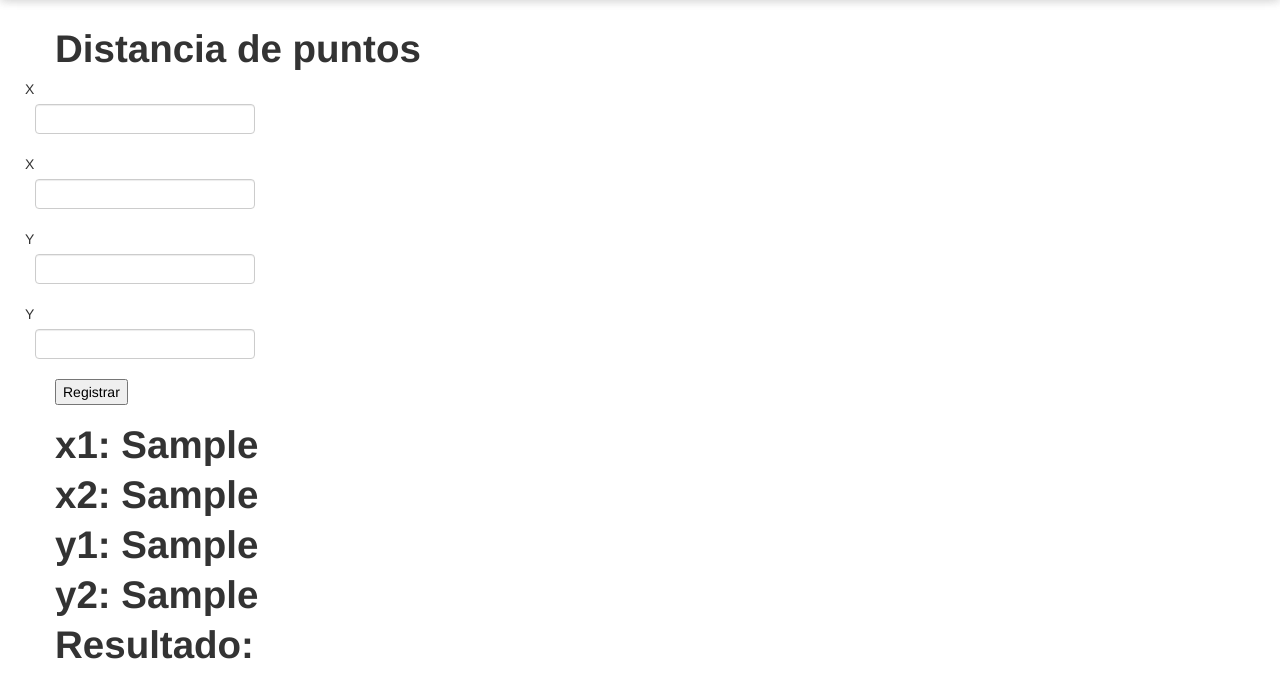
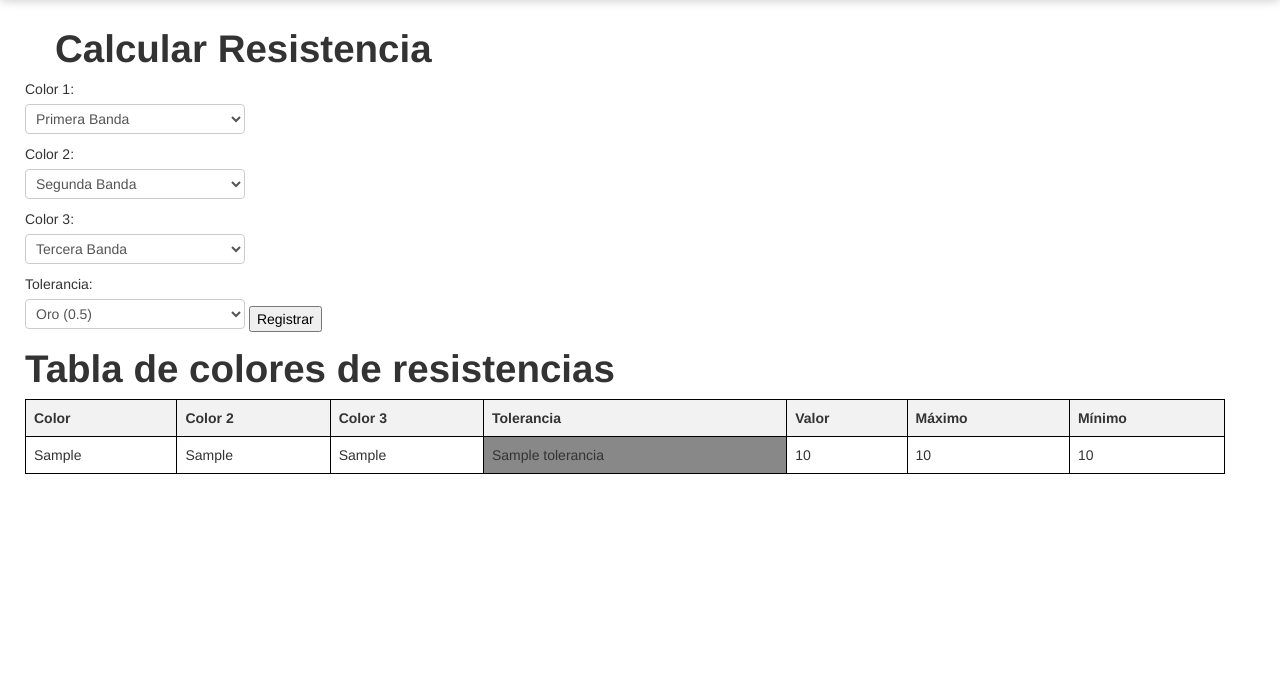
Before and after one commit to IDGS80121000466/practicas-Parcial1-IDGS801, a Flask app: template templates/index.html in a window 1280 px wide. Shown: the part 41-739 px from the top of the page. Run offline with Flask 3, Linux system fonts and the light colour scheme; the template is opened without the code that fills it: most values are stand-ins (such as "Sample title", 1, 10 or a date in 2020); form fields are guessed from the names that the template uses; some libraries are stand-ins or nearby versions.

Commit message:
EEG_12/02/2024 EXAMEN

```diff
--- a/main.py
+++ b/main.py
@@ -1,6 +1,6 @@
 from flask import Flask, render_template, request
 from flask import Flask, render_template, request, send_from_directory
-from forms import PuntosForm
+from forms import PuntosForm, ColoresForm
 
 import os
 import forms
@@ -69,6 +69,93 @@ def puntos():
 
     return render_template("distanciaPuntos.html", form=puntos_clase, x1=x1, x2=x2, y1=y1, y2=y2)
 
+def obtener_color(numero):
+    colores = {
+        0: ("Negro", "#000000"),
+        1: ("Café", "#8B4513"),
+        2: ("Rojo", "#FF0000"),
+        3: ("Naranja", "#FFA500"),
+        4: ("Amarillo", "#FFFF00"),
+        5: ("Verde", "#008000"),
+        6: ("Azul", "#0000FF"),
+        7: ("Morado", "#800080"),
+        8: ("Gris", "#808080"),
+        9: ("Blanco", "#FFFFFF")
+    }
+    return colores.get(numero, ("Color no definido", "#FFFFFF"))
+
+def obtener_color2(numero):
+    colores = {
+        1: ("Negro", "#000000"),
+        10: ("Café", "#8B4513"),
+        100: ("Rojo", "#FF0000"),
+        1000: ("Naranja", "#FFA500"),
+        10000: ("Amarillo", "#FFFF00"),
+        100000: ("Verde", "#008000"),
+        1000000: ("Azul", "#0000FF"),
+        10000000: ("Morado", "#800080"),
+        100000000: ("Gris", "#808080"),
+        1000000000: ("Blanco", "#FFFFFF")
+    }
+    return colores.get(numero, ("Color no definido", "#FFFFFF"))
+
+@app.route("/resistencia", methods=['GET', 'POST'])
+def resistencia():
+    colores = ColoresForm(request.form)
+    if request.method == 'POST':
+        color1 = colores.primeraBanda.data
+        color2 = colores.segundaBanda.data
+        color3 = colores.terceraBanda.data
+        tolerancia = colores.tolerancia.data
+        rColor1 = obtener_color(color1)
+        rColor2 = obtener_color(color2)
+        rColor3 = obtener_color2(color3)
+        rtolerancia = None
+
+        valorMaximo = colores.valorMaximo.data
+        valorMinimo = colores.valorMinimo.data
+
+        resultadoValor = int(str(color1) + str(color2))
+        resultadoValor2 = resultadoValor * color3
+
+        tolerancia = request.form.get("tolerancia")
+        if tolerancia == "0.01":
+            rtolerancia = "Plata"
+            rtolerancia_color = "silver"
+        elif tolerancia == "0.05":
+            rtolerancia = "Oro"
+            rtolerancia_color = "gold"
+
+        if tolerancia is not None:
+            try:
+                resultadoValorMaximo = resultadoValor2 + (resultadoValor2 * float(tolerancia))
+            except ValueError:
+                print("Error: La tolerancia no es un número válido.")
+        else:
+            print("Error: El valor de tolerancia es None y no se puede convertir.")
+
+        if tolerancia is not None:
+            try:
+                resultadoValorMinimo = resultadoValor2 - (resultadoValor2 * float(tolerancia))
+            except ValueError:
+                print("Error: La tolerancia no es un número válido.")
+        else:
+            print("Error: El valor de tolerancia es None y no se puede convertir.")
+
+        print("Color 1:", color1)
+        print("Color 2:", color2)
+        print("Color 3:", color3)
+        print("Tolerancia:", tolerancia)
+        print("Valor:", resultadoValor)
+        print("Valor Máximo:", valorMaximo)
+        print("Valor Mínimo:", valorMinimo)
+    else:
+        colores = ColoresForm()
+
+    return render_template("resistencia.html", form=colores, valor=resultadoValor2, valorMaximo=resultadoValorMaximo,
+                           valorMinimo=resultadoValorMinimo, primeraBanda=rColor1, segundaBanda=rColor2,
+                           terceraBanda=rColor3, tolerancia = rtolerancia, tolerancia_color=rtolerancia_color)
+
 
 
 if __name__ == "__main__":
--- /dev/null
+++ b/templates/_macros3.html
@@ -0,0 +1,11 @@
+{%macro datos(name,placeholder,type='text')%}
+<p><input name="{{name}}" type="{{type}}" placeholder="{{placeholder}}"></p>
+
+
+{% endmacro %}
+
+{%macro camposNuevos(field) %}
+<td>{{field.label}}</td>
+<dd>{{field(**kwargs) | safe}}</dd>
+
+{%endmacro%}
--- a/templates/index.html
+++ b/templates/index.html
@@ -1,5 +1,5 @@
 
 {% extends "layout2.html" %}
 {%block content %}
-{% include "distanciaPuntos.html" %}
+{% include "resistencia.html" %}
 {%endblock%}
--- /dev/null
+++ b/templates/resistencia.html
@@ -0,0 +1,110 @@
+{% extends "layout2.html" %}
+
+{% block content %}
+{% import "_macros3.html" as macros %}
+<style>
+    table {
+        border-collapse: collapse;
+        width: 100%;
+    }
+
+    th, td {
+        border: 1px solid black;
+        padding: 8px;
+        text-align: left;
+    }
+
+    th {
+        background-color: #f2f2f2;
+    }
+
+
+</style>
+<h1>Calcular Resistencia</h1>
+<form action="/resistencia" method="POST" novalidate>
+    <div class="row control-group">
+        <div class="form-groupform-group col-xs-12 floating-label-form-group controls">
+            <label for="colorPrimeraBanda">Color 1:</label>
+            <select id="colorPrimeraBanda" name="primeraBanda">
+                <option value="0">Primera Banda</option>
+                <option value="0">Negro (0)</option>
+                <option value="1">Café (1)</option>
+                <option value="2">Rojo (2)</option>
+                <option value="3">Naranja (3)</option>
+                <option value="4">Amarillo (4)</option>
+                <option value="5">Verde (5)</option>
+                <option value="6">Azul (6)</option>
+                <option value="7">Morado (7)</option>
+                <option value="8">Gris (8)</option>
+                <option value="9">Blanco (9)</option>
+            </select>
+
+            <label for="colorSegundaBanda">Color 2:</label>
+            <select id="colorSegundaBanda" name="segundaBanda">
+                <option value="0">Segunda Banda</option>
+                <option value="0">Negro (0)</option>
+                <option value="1">Café (1)</option>
+                <option value="2">Rojo (2)</option>
+                <option value="3">Naranja (3)</option>
+                <option value="4">Amarillo (4)</option>
+                <option value="5">Verde (5)</option>
+                <option value="6">Azul (6)</option>
+                <option value="7">Morado (7)</option>
+                <option value="8">Gris (8)</option>
+                <option value="9">Blanco (9)</option>
+            </select>
+
+            <label for="colorTerceraBanda"> Color 3:</label>
+            <select id="colorTerceraBanda" name="terceraBanda">
+                <option value="1">Tercera Banda</option>
+                <option value="1">Negro</option>
+                <option value="10">Café</option>
+                <option value="100">Rojo</option>
+                <option value="1000">Naranja</option>
+                <option value="10000">Amarillo</option>
+                <option value="100000">Verde</option>
+                <option value="1000000">Azul</option>
+                <option value="10000000">Morado</option>
+                <option value="100000000">Gris</option>
+                <option value="1000000000">Blanco</option>
+            </select>
+
+            <label for="tolerancia">Tolerancia:</label>
+                <select id="tolerancia" name="tolerancia">
+                    <option value="0.05">Oro (0.5)</option>
+                    <option value="0.01">Plata (0.1)</option>
+                </select>
+
+            <input type="submit" id="btn1" name="btn1" value="Registrar">
+
+            <h1>Tabla de colores de resistencias</h1>
+            <table>
+                <thead>
+                    <tr>
+                        <th>Color</th>
+                        <th>Color 2</th>
+                        <th>Color 3</th>
+                        <th>Tolerancia</th>
+                        <th>Valor</th>
+                        <th>Máximo</th>
+                        <th>Mínimo</th>
+                    </tr>
+                </thead>
+                <tbody>
+                    {% if valor %}
+                    <tr>
+                        <td style="background-color: {{ primeraBanda[1] }}">{{ primeraBanda[0] }}</td>
+                        <td style="background-color: {{ segundaBanda[1] }}">{{ segundaBanda[0] }}</td>
+                        <td style="background-color: {{ terceraBanda[1] }}">{{ terceraBanda[0] }}</td>
+                        <td style="background-color: {{ tolerancia_color }};">{{ tolerancia }}</td>
+                        <td>{{ valor }}</td>
+                        <td>{{ valorMaximo }}</td>
+                        <td>{{ valorMinimo }}</td>
+                    </tr>
+                    {% endif %}
+                </tbody>
+            </table>
+        </div>
+    </div>
+</form>
+{% endblock %}
```
Also changed, not shown: forms.py (+9 -0 lines).
